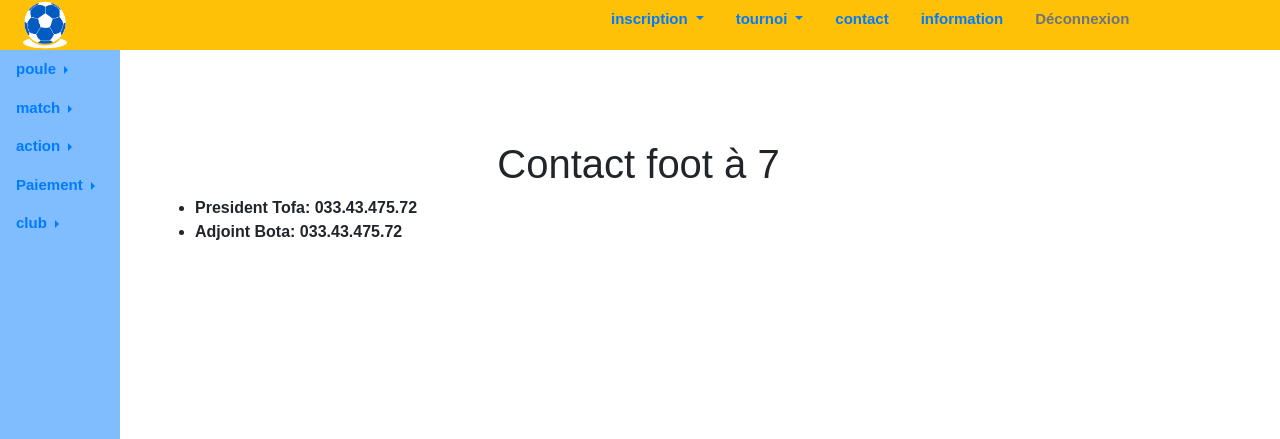
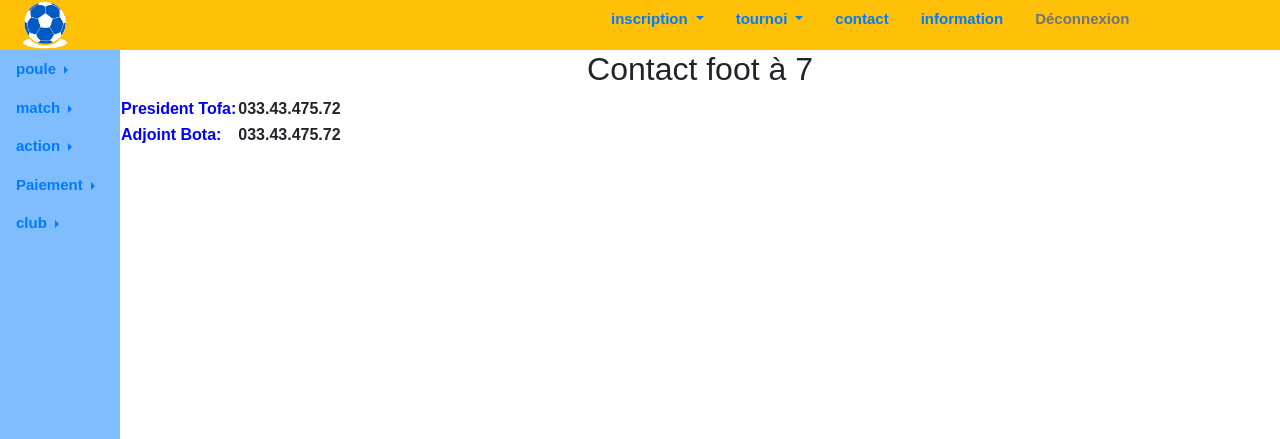
Before and after one commit to rivah1991/ryvahfoot, a PHP site: page /menu/contact.php in a window 1280 px wide. Shown: the top 439 px of the page. Run offline with PHP 8.4, Linux system fonts and the light colour scheme.

Commit message:
push contact

```diff
--- a/css/Chrono.css
+++ b/css/Chrono.css
@@ -85,6 +85,7 @@ img.displayed {
     text-align: center;
     font-size: 147px;
     font-family: "Arial black";
+
     background: black;
     height: 200px;
     width: 950px;
--- a/menu/contact.php
+++ b/menu/contact.php
@@ -24,6 +24,12 @@
             font-family: "Arial";
 
         }
+        .container{
+            justify-content: center;
+        }
+        .ContactTab{
+            color: blue;
+        }
     </style>
 </head>
 
@@ -37,17 +43,29 @@
 
     </div>
     <div>
-        <?php include('../ressources/contenu.php'); ?>
+        <!-- <?php include('../ressources/contenu.php'); ?> -->
 
-        <h1 class="text-center">Contact foot à 7</h1>
+        <h2 class="text-center">Contact foot à 7</h2>
         <div class="container">
-            <ul>
-                <li>President Tofa: 033.43.475.72</li>
-                <li>Adjoint Bota: 033.43.475.72</li>
-            </ul>
+            <table>
+                <tr>
+                    <td class="ContactTab">
+                        President Tofa:
+                    </td>
+                    <td>
+                         033.43.475.72
+                    </td>
+                </tr>
+                <tr>
+                    <td class="ContactTab">
+                        Adjoint Bota:
+                    </td>
+                    <td>
+                         033.43.475.72
+                    </td>
+                </tr>
+            </table>
         </div>
-
-
     </div>
 
 </body>
--- a/menu/inscriptionClub.php
+++ b/menu/inscriptionClub.php
@@ -37,7 +37,7 @@
 
     </div>
     <div>
-        <?php include('../ressources/contenu.php'); ?>
+        <!-- <?php include('../ressources/contenu.php'); ?> -->
         <?php include('../src_club/creerClub.php'); ?>
 
 </body>
--- a/src_club/errorClub.php
+++ b/src_club/errorClub.php
@@ -32,7 +32,8 @@
 
 </div>
 <div>
-    <?php include('../ressources/contenu.php'); ?>
+    <!--blanc contenu -->
+    <!-- <?php include('../ressources/contenu.php'); ?> -->
     <!DOCTYPE html>
     <html lang="en">
     <head>
--- a/src_club/supprimerClub.php
+++ b/src_club/supprimerClub.php
@@ -32,7 +32,7 @@
 
 </div>
 <div>
-    <?php include('../ressources/contenu.php'); ?>
+    <!-- <?php include('../ressources/contenu.php'); ?> -->
     <?php
     // Process delete operation after confirmation
     if(isset($_POST["id"]) && !empty($_POST["id"])){
--- a/src_joueur/creerJoueur.php
+++ b/src_joueur/creerJoueur.php
@@ -155,8 +155,8 @@
                 <div class=" row">
                     <div class="col-md-12">
                         <div class="page-header text-center">
-                            <h2>ASSOCIATION MADAGASCAR STANDARD PLUS</h2>
-                            <h2>TOURNOI COUM 67 - 2019/2020</h2>
+                            <h2>Association Madagascar Standard Plus</h2>
+                            <h2>Tournoi Coum 67 - 2019/2020</h2>
                         </div>
                         <p></p>
 
```
Also changed, not shown: src_club/indexClub.php (+10 -11 lines).
